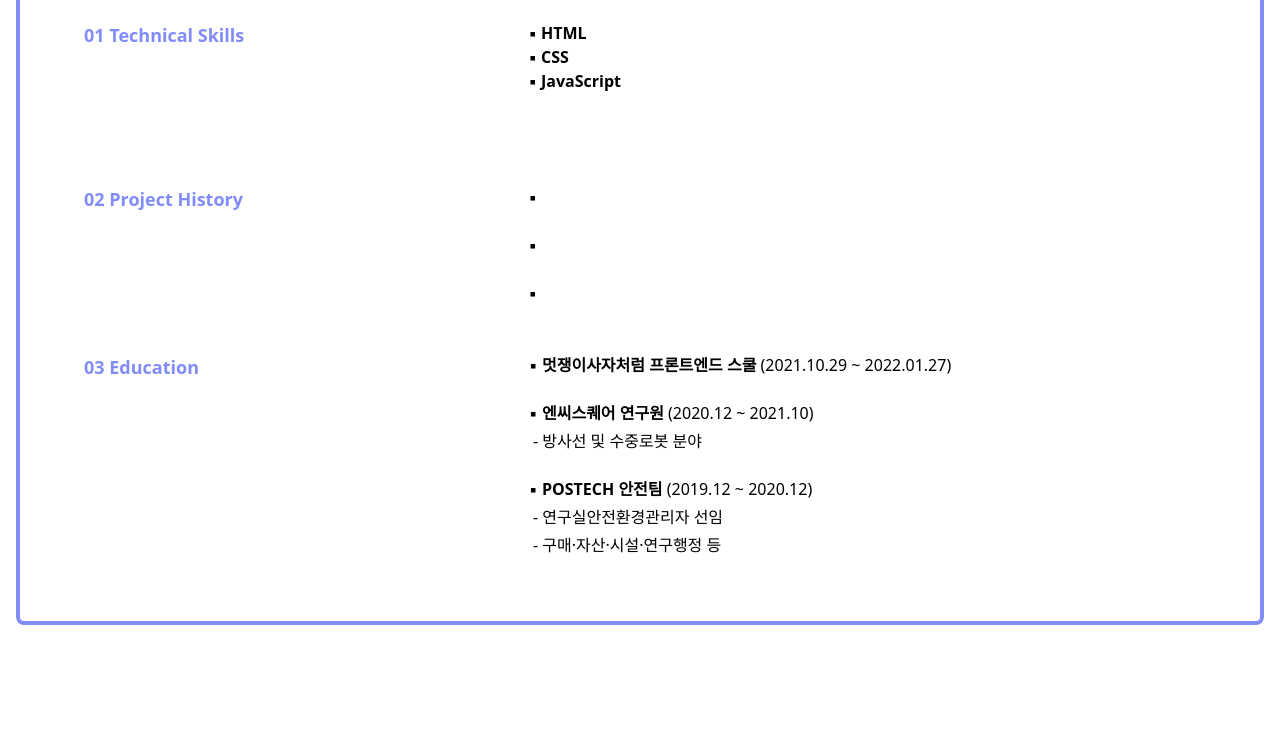
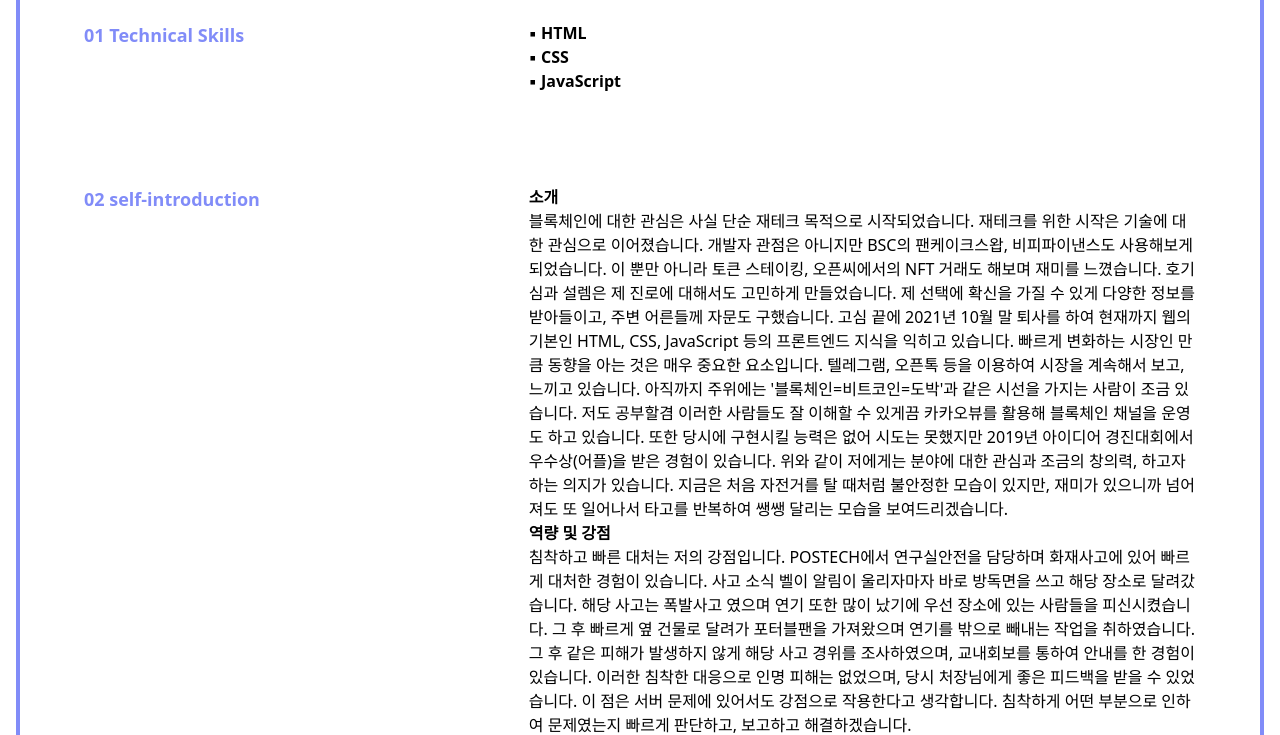
Before and after one commit to likeJH/jeonghwan, a plain HTML site: page index.html in a window 1280 px wide. Shown: the part 323-1058 px from the top of the page. Before the commit the page ends 964 px from the top, so only its background shows below. Drawn offline with nearby package versions, Linux system fonts and the light colour scheme.

Commit message:
Add files via upload

```diff
--- a/index.html
+++ b/index.html
@@ -15,7 +15,7 @@
             </div>
             <div class="w-3/5 my-12 ml-4">
                 <div class="font-black text-4xl mb-4">Jeonghwan Jo</div>
-                <div class="font-semibold text-lg mb-2 text-indigo-600">Frontend Developer</div>
+                <div class="font-semibold text-lg mb-2 text-indigo-600">Blockchain Engineer</div>
                 <div><strong>Github:</strong> <a href="http://github.com/likeJH">http://github.com/likeJH</a></div>
                 <div><strong>Email:</strong> 13jeonghwan@naver.com</div>
                 <div><strong>Phone:</strong> 010-9796-3393</div>
@@ -36,18 +36,22 @@
 
         <div class="flex flex-wrap m-6">
             <div class="w-2/5 font-bold">
-                <p class="mb-28 font-semibold text-lg text-indigo-400">02 Project History</p>
+                <p class="mb-28 font-semibold text-lg text-indigo-400">02 self-introduction</p>
             </div>
             <div class="w-3/5">
-                <div class="font-semibold mb-6">&#9642; </div>
-                <div class="font-semibold mb-6">&#9642; </div>
-                <div class="font-semibold mb-6">&#9642; </div>
+                <p><strong>소개</strong><br> 블록체인에 대한 관심은 사실 단순 재테크 목적으로 시작되었습니다.
+                    재테크를 위한 시작은 기술에 대한 관심으로 이어졌습니다. 개발자 관점은 아니지만 BSC의 팬케이크스왑, 비피파이낸스도 사용해보게 되었습니다. 이 뿐만 아니라 토큰 스테이킹, 오픈씨에서의 NFT 거래도 해보며 재미를 느꼈습니다. 호기심과 설렘은 제 진로에 대해서도 고민하게 만들었습니다.
+                    제 선택에 확신을 가질 수 있게 다양한 정보를 받아들이고, 주변 어른들께 자문도 구했습니다. 고심 끝에 2021년 10월 말 퇴사를 하여 현재까지 웹의 기본인 HTML, CSS, JavaScript 등의 프론트엔드 지식을 익히고 있습니다.
+                    빠르게 변화하는 시장인 만큼 동향을 아는 것은 매우 중요한 요소입니다. 텔레그램, 오픈톡 등을 이용하여 시장을 계속해서 보고, 느끼고 있습니다. 아직까지 주위에는 '블록체인=비트코인=도박'과 같은 시선을 가지는 사람이 조금 있습니다. 저도 공부할겸 이러한 사람들도 잘 이해할 수 있게끔 카카오뷰를 활용해 블록체인 채널을 운영도 하고 있습니다.
+                    또한 당시에 구현시킬 능력은 없어 시도는 못했지만 2019년 아이디어 경진대회에서 우수상(어플)을 받은 경험이 있습니다.
+                    위와 같이 저에게는 분야에 대한 관심과 조금의 창의력, 하고자 하는 의지가 있습니다. 지금은 처음 자전거를 탈 때처럼 불안정한 모습이 있지만, 재미가 있으니까 넘어져도 또 일어나서 타고를 반복하여 쌩쌩 달리는 모습을 보여드리겠습니다.</p>
+                <p><strong>역량 및 강점</strong><br>침착하고 빠른 대처는 저의 강점입니다. POSTECH에서 연구실안전을 담당하며 화재사고에 있어 빠르게 대처한 경험이 있습니다. 사고 소식 벨이 알림이 울리자마자 바로 방독면을 쓰고 해당 장소로 달려갔습니다. 해당 사고는 폭발사고 였으며 연기 또한 많이 났기에 우선 장소에 있는 사람들을 피신시켰습니다. 그 후 빠르게 옆 건물로 달려가 포터블팬을 가져왔으며 연기를 밖으로 빼내는 작업을 취하였습니다. 그 후 같은 피해가 발생하지 않게 해당 사고 경위를 조사하였으며, 교내회보를 통하여 안내를 한 경험이 있습니다. 이러한 침착한 대응으로 인명 피해는 없었으며, 당시 처장님에게 좋은 피드백을 받을 수 있었습니다. 이 점은 서버 문제에 있어서도 강점으로 작용한다고 생각합니다. 침착하게 어떤 부분으로 인하여 문제였는지 빠르게 판단하고, 보고하고 해결하겠습니다.<br><strong>I can do it</strong><br>연구원으로 활동한 경험이 있습니다. 방사선 분야와 수중 로봇 분야를 다루는 것이었으며 말로만 들어본 적이 있던 분야이기에 처음부터 쉽지가 않았습니다. 하지만 제가 맡은 역할이었고 반드시 해내야 하는 것이 저의 임무이기에 매일 가장 일찍 출근하고, 가장 늦게 퇴근하며 공부하였습니다. 이러한 저의 노력으로 과제의 목표를 달성하였으며 무사히 완수한 경험이 있습니다. 이렇듯 노력하면 안되는 분야가 없다는 저의 근성을 발휘하여 매사에 반드시 해내겠단 마인드로 임하겠습니다.</p>
             </div>
         </div>
 
         <div class="flex flex-wrap m-6">
             <div class="w-2/5 font-bold">
-                <p class="font-semibold text-lg text-indigo-400">03 Education</p>
+                <p class="font-semibold text-lg text-indigo-400">03 Education & Career</p>
             </div>
             <div class="w-3/5">
                 <div class="mb-6">&#9642; <strong>멋쟁이사자처럼 프론트엔드 스쿨</strong>&nbsp;(2021.10.29 ~ 2022.01.27)</div>
```
